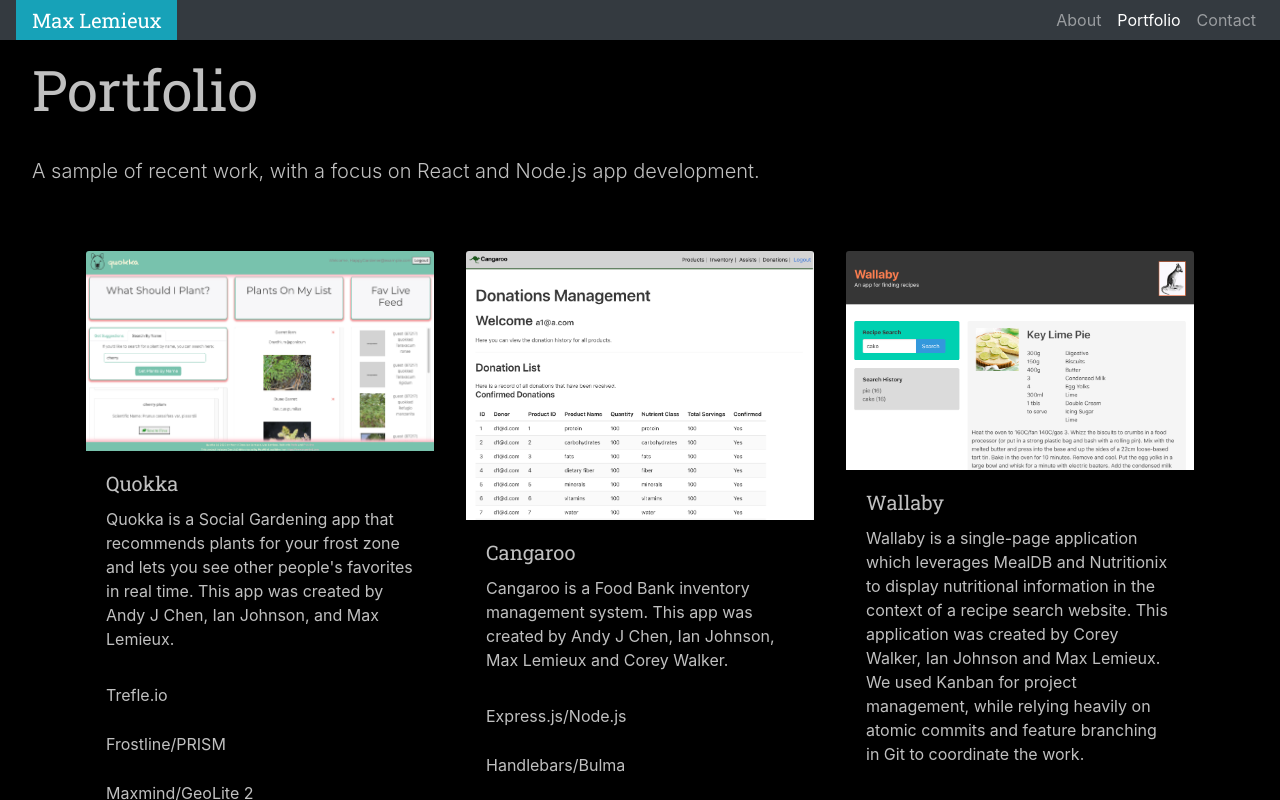
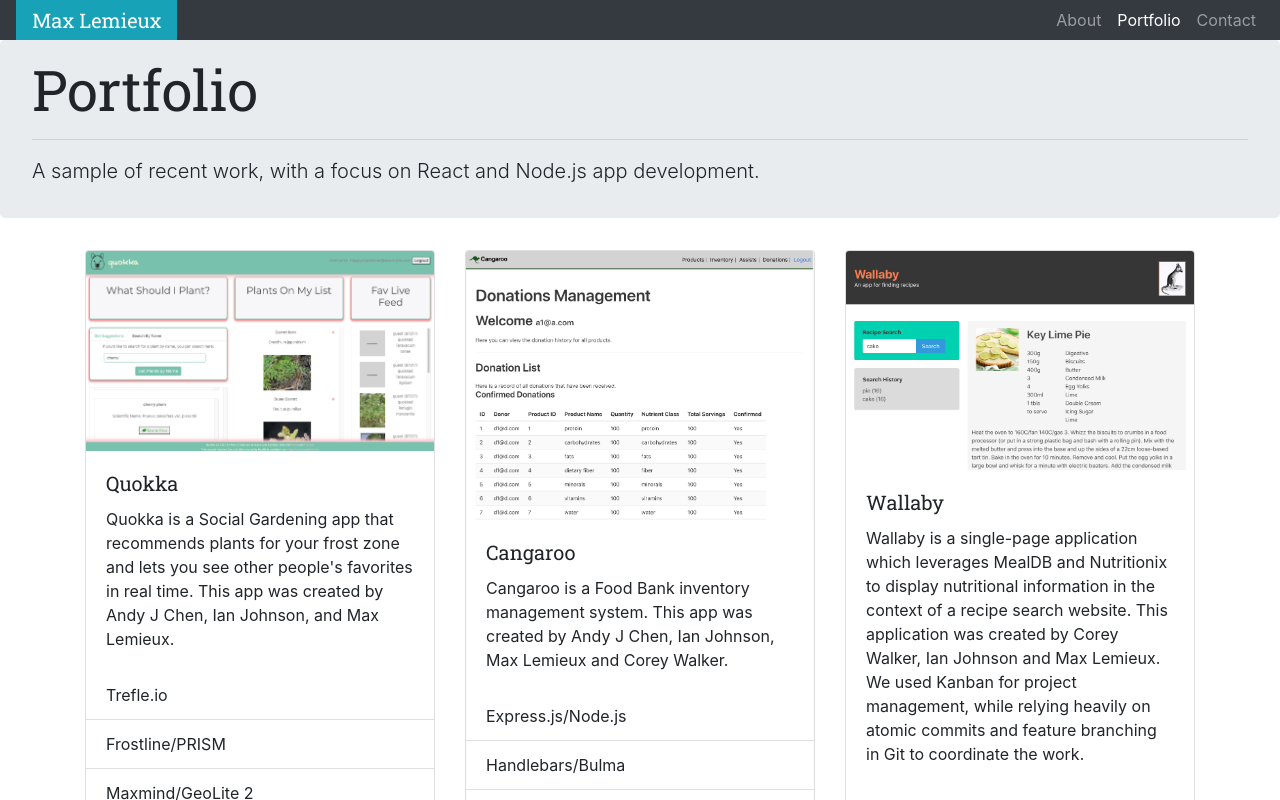
Before and after one commit to maxlemieux/portfolio, a React (Create React App) app: page / in a window 1280 px wide. Both pictures are taken after a click on the item "Portfolio". Shown: the top 800 px of the page. Built offline with nearby package versions, Linux system fonts and the light colour scheme.

Commit message:
restyling

```diff
--- a/public/style.css
+++ b/public/style.css
@@ -13,9 +13,9 @@ html {
     min-height: 100%; /* Make sure footer is at bottom of screen on short pages */
 }
 body {
-    background-color: black;
-    color: silver;
-    font-family: 'Roboto', sans-serif;
+    /* background-color: black;
+    color: silver; */
+    /* font-family: 'Roboto', sans-serif; */
     margin: 0 auto;
     padding-bottom: 60px; /* Match the height of the footer */
 }
@@ -27,16 +27,16 @@ footer {
     line-height: 60px; /* Vertically center the text there */
 }
 .jumbotron {
-    background-color: black;
+    /* background-color: black; */
     padding: 1rem 2rem;
 }
 
 .card {
-    background-color: black;
+    /* background-color: black; */
     margin-bottom: 30px;
 }
 
-.list-group-item {
+/* .list-group-item {
     background-color: black;
     color: silver;
-}
+} */
--- a/src/components/Project.js
+++ b/src/components/Project.js
@@ -13,7 +13,7 @@ const Project = (props) => {
         <ul className="list-group list-group-flush">
           {technologies.map(item => {
             return (
-            <li style={{backgroundColor: 'black'}} className="list-group-item">{item}</li>
+            <li className="list-group-item">{item}</li>
             )
           })}
         </ul>
```
